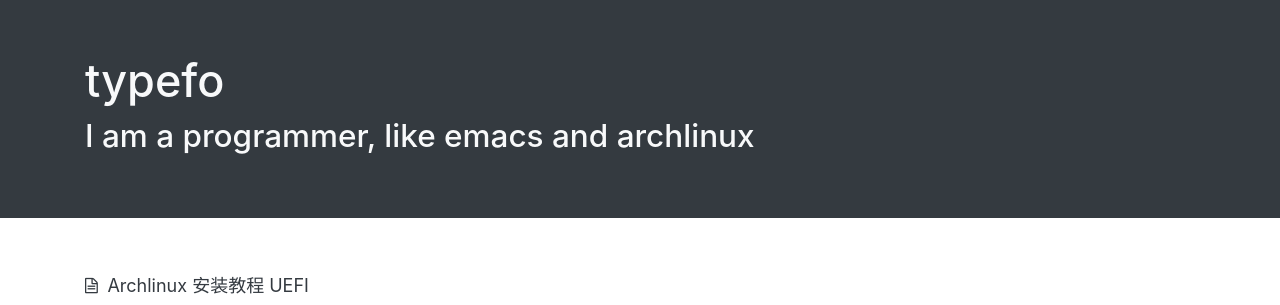
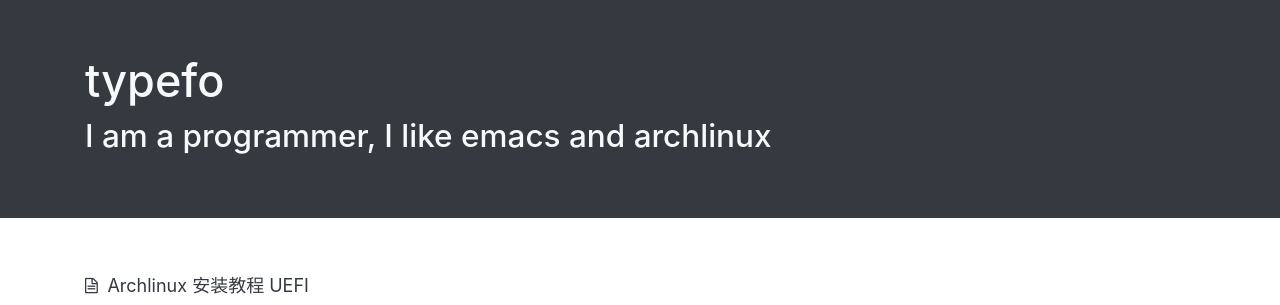
Before and after one commit to ehsud/blog, a Jekyll site: the page built from index.md, in a window 1280 px wide. Shown: the top 305 px of the page. Built offline with Jekyll 4.4.1, drawn with Linux system fonts in a browser that asks for light colours.

Commit message:
Updated some files

```diff
--- a/_config.yml
+++ b/_config.yml
@@ -1,4 +1,4 @@
 lang: zh-CN
 title: typefo
-description: I am a programmer, like emacs and archlinux
+description: I am a programmer, I like emacs and archlinux
 baseurl: https://typefo.com
```
